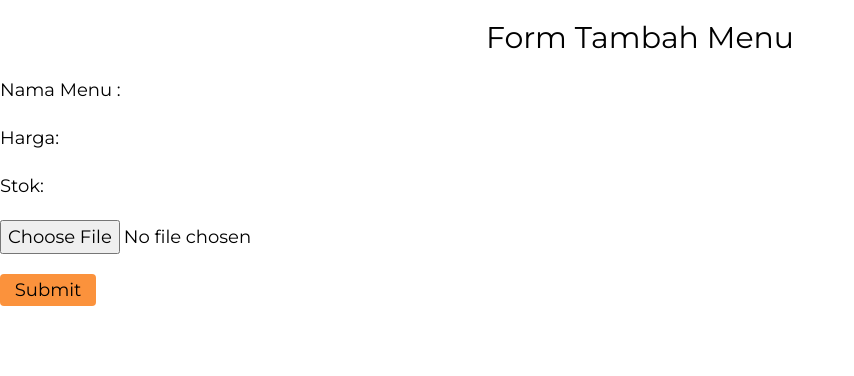
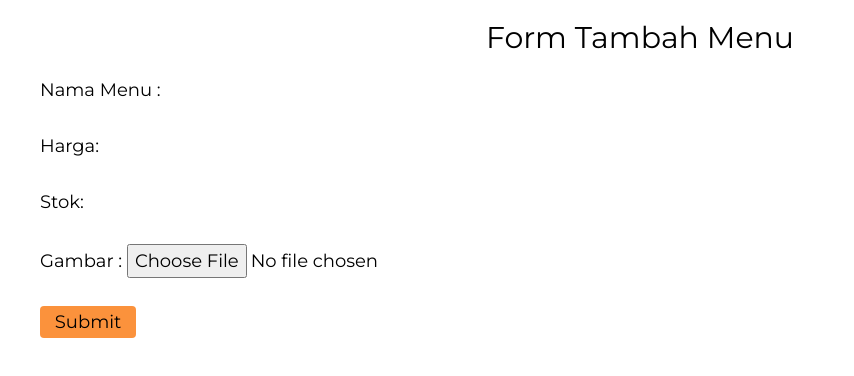
Before and after one commit to gihonhon/sarigading, a Next.js app: page /tambah in a window 1280 px wide. Shown: the top 376 px of the page, without its empty margins (0-854 px from the left). Built offline with nearby package versions, Linux system fonts and the light colour scheme.

Commit message:
change: styling in form tambah menu

```diff
--- a/pages/tambah/index.jsx
+++ b/pages/tambah/index.jsx
@@ -43,7 +43,7 @@ const FormSkeleton = () => {
       <h1 className="text-center text-3xl py-5">Form Tambah Menu</h1>
       <form
         onSubmit={handleSubmit}
-        className="text-lg flex flex-col gap-5 justify-center"
+        className="text-lg flex flex-col gap-7 justify-center px-10"
       >
         <div>
           <label>Nama Menu : </label>
@@ -70,6 +70,7 @@ const FormSkeleton = () => {
           />
         </div>
         <div>
+          <label>Gambar : </label>
           <input type="file" onChange={(e) => setGambar(e.target.files[0])} />
         </div>
         <button type="submit" className="bg-orange-400 w-24 h-8 rounded">
```
